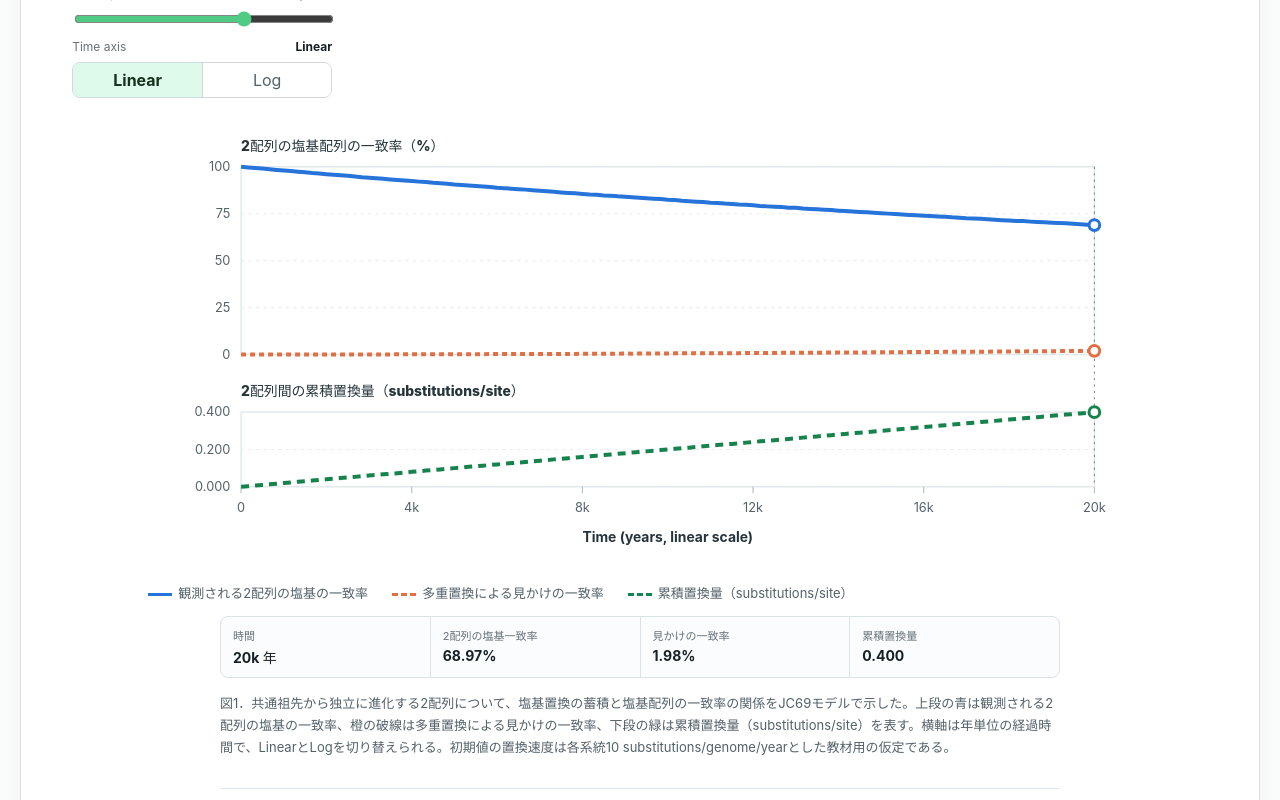
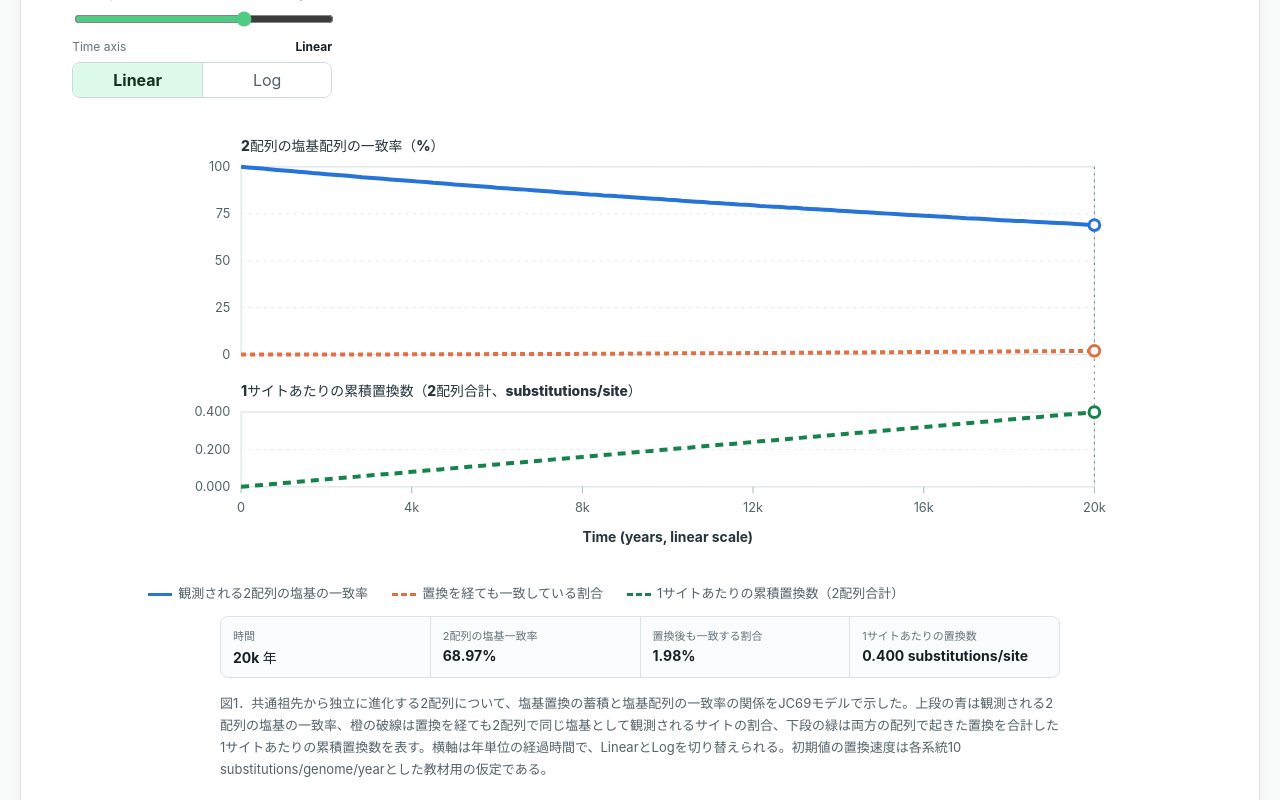
Before and after one commit to kazumaxneo/my-first-codex-app, a React (Vite) app: page / in a window 1280 px wide. Shown: the part 280-1080 px from the top of the page. Built offline with nearby package versions, Linux system fonts and the light colour scheme.

Commit message:
Clarify substitution metrics

```diff
--- a/src/App.tsx
+++ b/src/App.tsx
@@ -610,7 +610,7 @@ function AniSimulationPanel() {
       </div>
 
       <div className="ani-chart-wrap">
-        <svg viewBox={`0 0 ${width} ${height}`} role="img" aria-label="時間に対する2配列の塩基配列の一致率、多重置換による見かけの一致率、累積置換量">
+        <svg viewBox={`0 0 ${width} ${height}`} role="img" aria-label="時間に対する2配列の塩基配列の一致率、置換を経ても一致している割合、1サイトあたりの累積置換数">
           <text x={margin.left} y={topPanel.top - 15} className="panel-title">2配列の塩基配列の一致率（%）</text>
           <rect data-chart-frame x={margin.left} y={topPanel.top} width={plotWidth} height={topPanel.bottom - topPanel.top} fill="none" />
           {[0, 0.25, 0.5, 0.75, 1].map((tick) => (
@@ -619,7 +619,7 @@ function AniSimulationPanel() {
               <text x={margin.left - 10} y={yPercent(tick) + 4} textAnchor="end">{Math.round(tick * 100)}</text>
             </g>
           ))}
-          <text x={margin.left} y={bottomPanel.top - 15} className="panel-title">2配列間の累積置換量（substitutions/site）</text>
+          <text x={margin.left} y={bottomPanel.top - 15} className="panel-title">1サイトあたりの累積置換数（2配列合計、substitutions/site）</text>
           <rect data-chart-frame x={margin.left} y={bottomPanel.top} width={plotWidth} height={bottomPanel.bottom - bottomPanel.top} fill="none" />
           {[0, 0.5, 1].map((tick) => (
             <g key={`acc-${tick}`}>
@@ -646,22 +646,22 @@ function AniSimulationPanel() {
       </div>
       <div className="ani-legend">
         <span><i className="legend-line identity-line" />観測される2配列の塩基の一致率</span>
-        <span><i className="legend-line return-line" />多重置換による見かけの一致率</span>
-        <span><i className="legend-line rate-line" />累積置換量（substitutions/site）</span>
+        <span><i className="legend-line return-line" />置換を経ても一致している割合</span>
+        <span><i className="legend-line rate-line" />1サイトあたりの累積置換数（2配列合計）</span>
       </div>
       <div className="chart-readout" aria-live="polite">
         <span>時間<strong>{formatTime(selected.time)} 年</strong></span>
         <span>2配列の塩基一致率<strong>{(selected.identity * 100).toFixed(2)}%</strong></span>
-        <span>見かけの一致率<strong>{(selected.returned * 100).toFixed(2)}%</strong></span>
-        <span>累積置換量<strong>{formatAccumulated(selected.accumulated)}</strong></span>
+        <span>置換後も一致する割合<strong>{(selected.returned * 100).toFixed(2)}%</strong></span>
+        <span>1サイトあたりの置換数<strong>{formatAccumulated(selected.accumulated)} substitutions/site</strong></span>
       </div>
       <p className="figure-caption">
-        図1．共通祖先から独立に進化する2配列について、塩基置換の蓄積と塩基配列の一致率の関係をJC69モデルで示した。上段の青は観測される2配列の塩基の一致率、橙の破線は多重置換による見かけの一致率、下段の緑は累積置換量（substitutions/site）を表す。横軸は年単位の経過時間で、LinearとLogを切り替えられる。初期値の置換速度は各系統10 substitutions/genome/yearとした教材用の仮定である。
+        図1．共通祖先から独立に進化する2配列について、塩基置換の蓄積と塩基配列の一致率の関係をJC69モデルで示した。上段の青は観測される2配列の塩基の一致率、橙の破線は置換を経ても2配列で同じ塩基として観測されるサイトの割合、下段の緑は両方の配列で起きた置換を合計した1サイトあたりの累積置換数を表す。横軸は年単位の経過時間で、LinearとLogを切り替えられる。初期値の置換速度は各系統10 substitutions/genome/yearとした教材用の仮定である。
       </p>
 
       <div className="equation-block">
         <h3>Model equations</h3>
-        <p>共通祖先から分岐した2配列間の平均累積置換量</p>
+        <p>共通祖先から分岐した2配列で起きた、1サイトあたりの累積置換数</p>
         <div className="formula"><Latex display formula="d = 2\frac{R}{L}t" /></div>
         <p>2配列で同じ塩基が観測される確率（JC69）</p>
         <div className="formula"><Latex display formula="P_{\mathrm{same}}(d) = \frac{1}{4} + \frac{3}{4}e^{-\frac{4}{3}d}" /></div>
```
